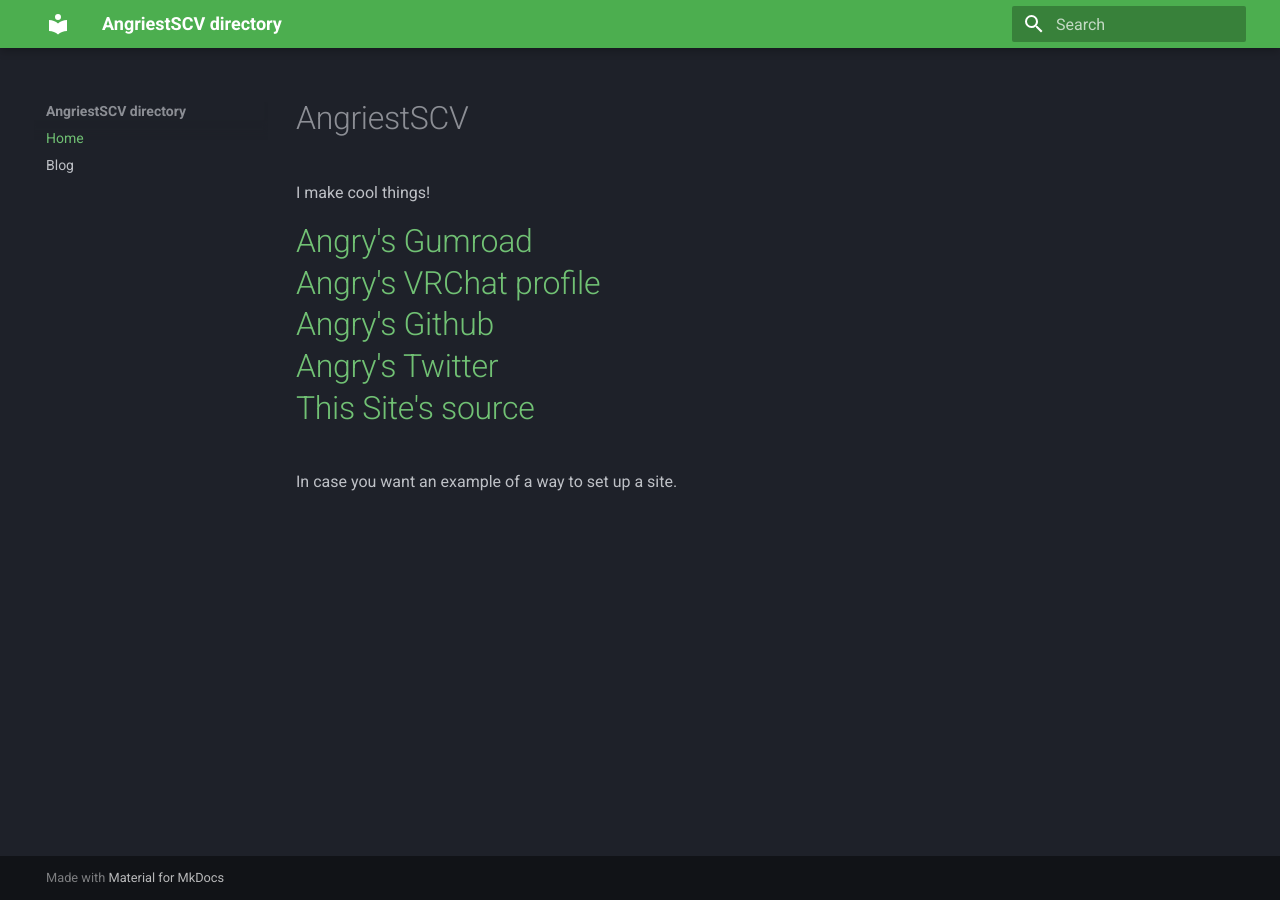
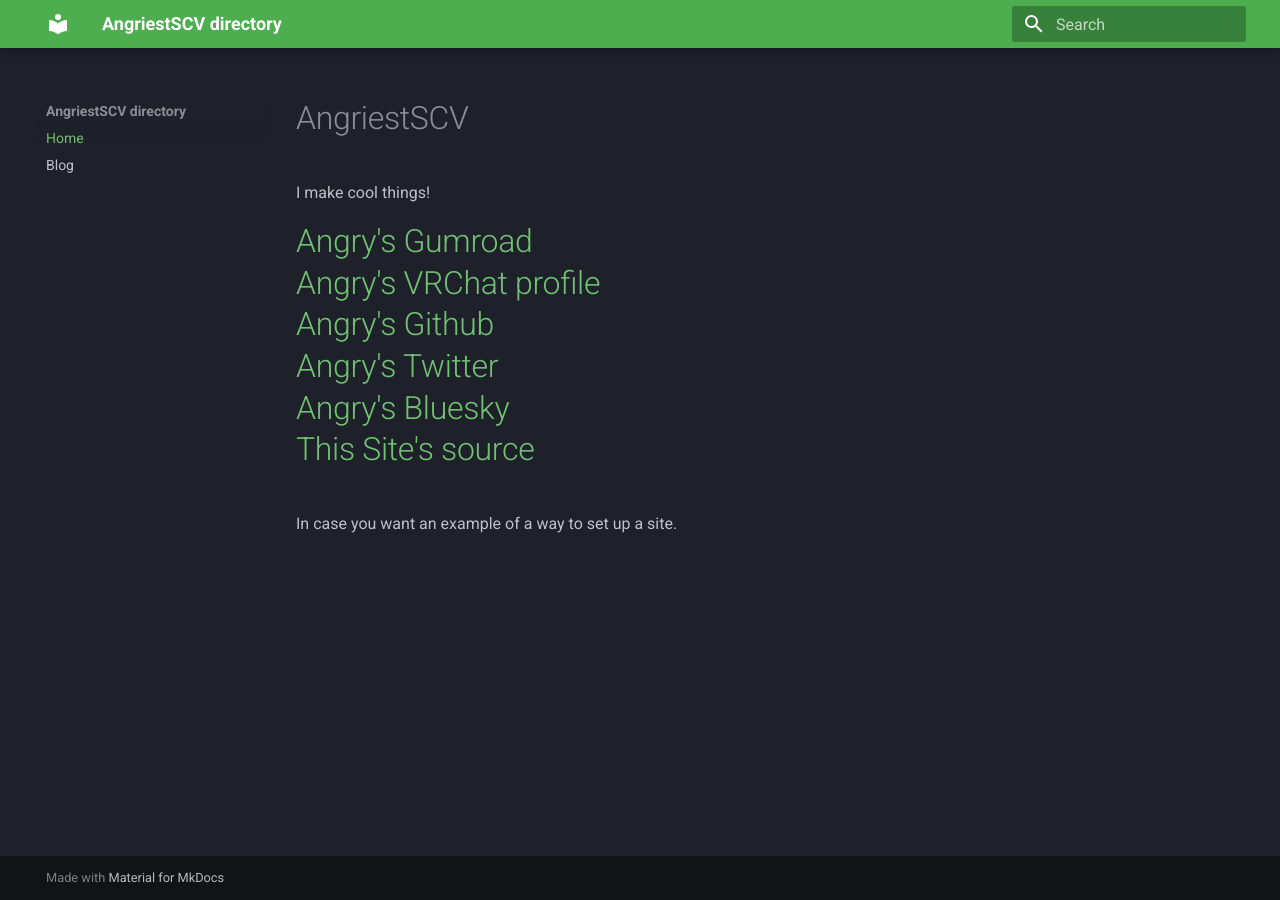
Before and after one commit to AngriestSCV/AngriestSCV.github.io, an MkDocs documentation site: the page built from docs/index.md, in a window 1280 px wide. Built offline with MkDocs 1.6.1 and Material for MkDocs 9.7.7, drawn with Linux system fonts in a browser that asks for light colours.

Commit message:
bluesky link

```diff
--- a/docs/index.md
+++ b/docs/index.md
@@ -3,16 +3,12 @@
 
 <h1>
 
-<a href="https://angriestscv.gumroad.com/">Angry's Gumroad</a>
-<br>
-<a href="https://vrchat.com/home/user/usr_61c48877-54a7-49b9-bf0c-696b6fb75982"> Angry's VRChat profile</a>
-<br>
-<a href="https://github.com/AngriestSCV">Angry's Github</a>
-<br>
-<a href="https://x.com/angriestscv">Angry's Twitter</a>
-<br>
-<a href="https://github.com/AngriestSCV/AngriestSCV.github.io">This Site's source</a>
-<br>
+    <a href="https://angriestscv.gumroad.com/">Angry's Gumroad</a> <br>
+    <a href="https://vrchat.com/home/user/usr_61c48877-54a7-49b9-bf0c-696b6fb75982"> Angry's VRChat profile</a> <br>
+    <a href="https://github.com/AngriestSCV">Angry's Github</a> <br>
+    <a href="https://x.com/angriestscv">Angry's Twitter</a> <br>
+    <a href="https://bsky.app/profile/angriestscv.bsky.social">Angry's Bluesky</a> <br>
+    <a href="https://github.com/AngriestSCV/AngriestSCV.github.io">This Site's source</a> <br>
 </h1>
 
 In case you want an example of a way to set up a site.
```
